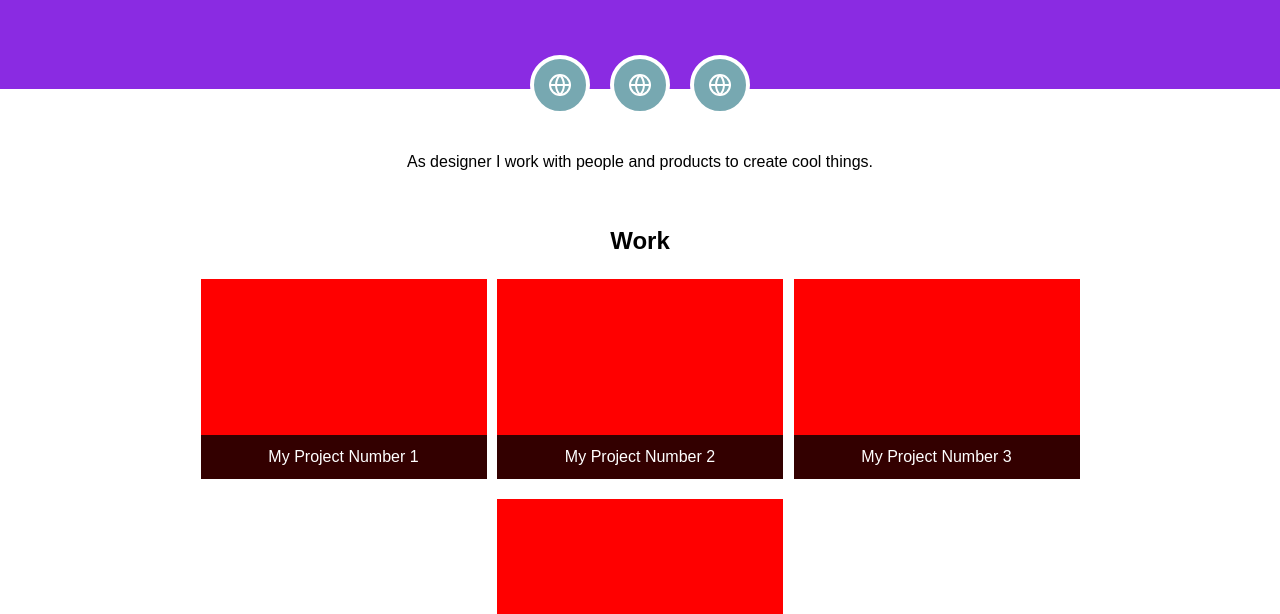
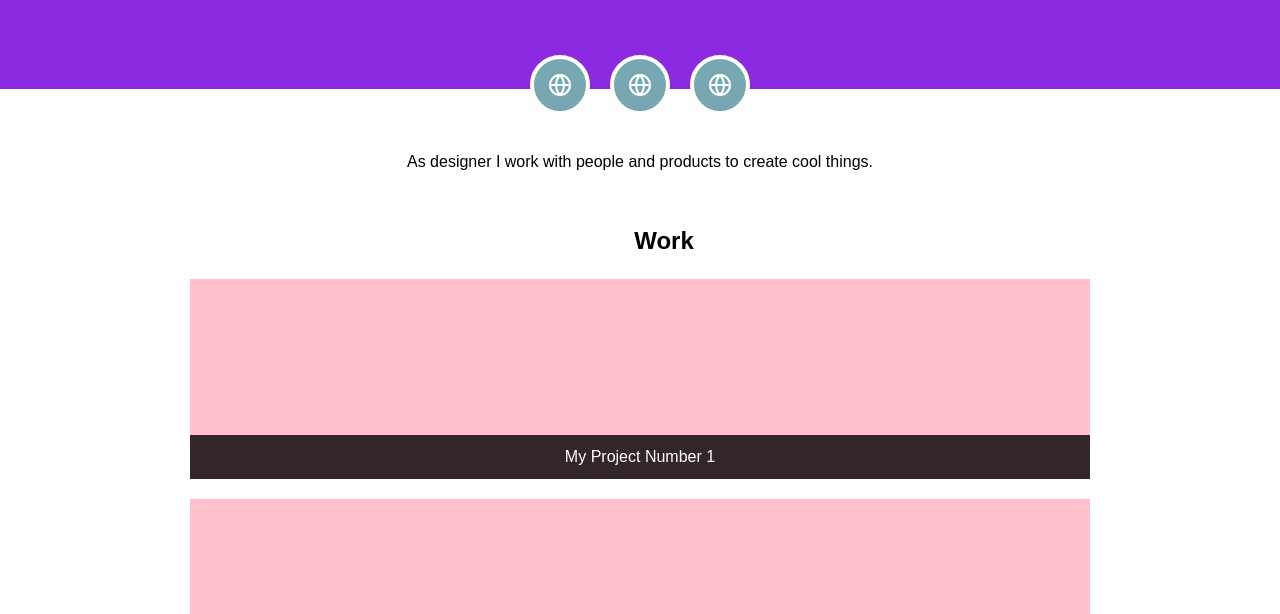
Before and after one commit to WahooIsaac/personalsite, a plain HTML site: page index.html in a window 1280 px wide. Shown: the part 186-800 px from the top of the page. Drawn offline with Linux system fonts and the light colour scheme.

Commit message:
reworked layout

```diff
--- a/styles.css
+++ b/styles.css
@@ -84,7 +84,6 @@
 }
 
 .projects {
-  display: flex;
   justify-content: space-evenly;
   flex-wrap: wrap;
 }
@@ -98,8 +97,8 @@
 
 .project {
   display: block;
-  width: 286px;
-  background: red;
+  width: 100%;
+  background: pink;
   margin-bottom: 20px;
   height: 200px;
   position: relative;
```
